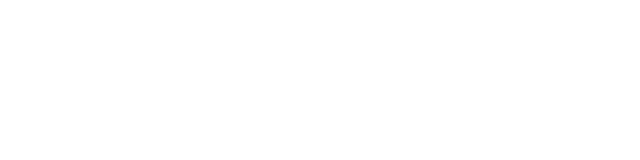
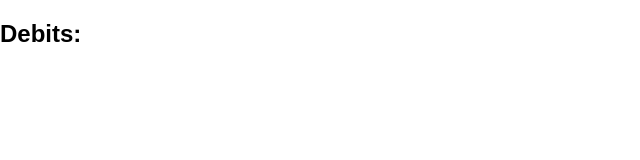
Before and after one commit to tara-fenton/react-router, a React (Create React App) app: page /debits in a window 1280 px wide. Shown: the top 160 px of the page, without its empty margins (0-640 px from the left). Built offline with nearby package versions, Linux system fonts and the light colour scheme.

Commit message:
view the debits page

```diff
--- a/src/App.css
+++ b/src/App.css
@@ -26,3 +26,7 @@
   from { transform: rotate(0deg); }
   to { transform: rotate(360deg); }
 }
+
+a{
+  padding: 10px;
+}
--- a/src/App.js
+++ b/src/App.js
@@ -1,8 +1,10 @@
 import React, { Component } from 'react';
 import {BrowserRouter as Router, Switch, Route} from 'react-router-dom';
+import './App.css';
 import Home from './components/Home';
 import UserProfile from './components/UserProfile';
 import LogIn from './components/LogIn';
+import Debits from './components/Debits';
 
 class App extends Component {
   constructor(){
@@ -41,6 +43,7 @@
           <Route exact path="/" render={HomeComponent} />
           <Route exact path="/userProfile" render={UserProfileComponent}/>
           <Route exact path="/login" render={LogInComponent}/>
+          <Route exact path="/debits" component={Debits}/>
         </Switch>
       </Router>
     );
--- /dev/null
+++ b/src/components/Debits.jsx
@@ -0,0 +1,13 @@
+import React, { Component } from 'react';
+
+class Debits extends Component{
+  render(){
+    return(
+      <div>
+        <h2>Debits: </h2>
+      </div>
+    )
+  }
+}
+
+export default Debits;
--- a/src/components/Home.jsx
+++ b/src/components/Home.jsx
@@ -9,6 +9,7 @@
         <img src="https://letstalkpayments.com/wp-content/uploads/2016/04/Bank.png" alt="bank"/>
         <h1>Bank of React</h1>
         <Link to="/userProfile">User Profile</Link>
+        <Link to="/debits">Debits</Link>
         <AccountBalance accountBalance={this.props.accountBalance}/>
       </div>
     )
```
